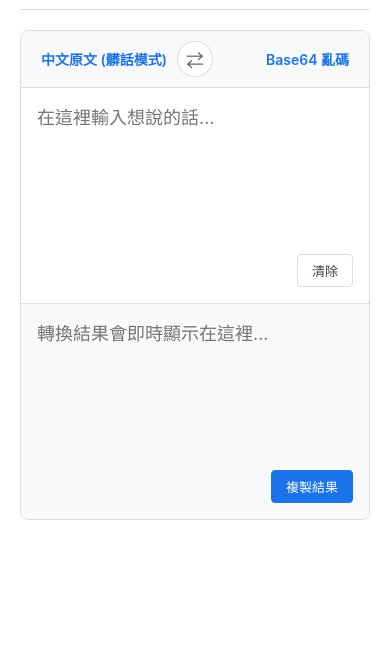
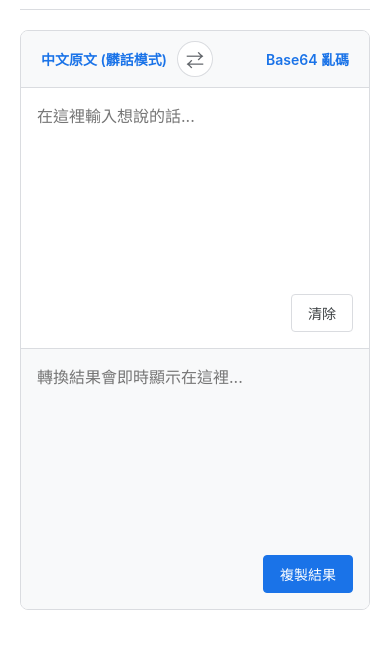
Before and after one commit to mathlover111/Decode-the-mad-kai, a plain HTML site: page index.html in a window 390 px wide. Shown: the part 49-698 px from the top of the page. Drawn offline with Linux system fonts and the light colour scheme.

Commit message:
Update style.css

```diff
--- a/style.css
+++ b/style.css
@@ -109,8 +109,8 @@ textarea {
 }
 
 .action-btn {
-    padding: 6px 14px;
-    font-size: 13px;
+    padding: 8px 16px; /* 稍微加大按鈕，手機點擊更好按 */
+    font-size: 14px;
     border: 1px solid #dadce0;
     border-radius: 4px;
     background-color: #ffffff;
@@ -137,7 +137,7 @@ textarea {
     color: #188038;
 }
 
-/* 手機版自動切換為上下排列 */
+/* 手機版自動切換為上下排列，並優化觸控體驗 */
 @media (max-width: 768px) {
     .box-wrapper {
         flex-direction: column;
@@ -147,6 +147,7 @@ textarea {
         border-bottom: 1px solid #dadce0;
     }
     textarea {
-        min-height: 140px;
+        min-height: 180px; /* 手機打字區稍微拉高 */
+        font-size: 16px;   /* 避免 iOS 瀏覽器點擊輸入框時畫面自動放大 */
     }
 }
```
